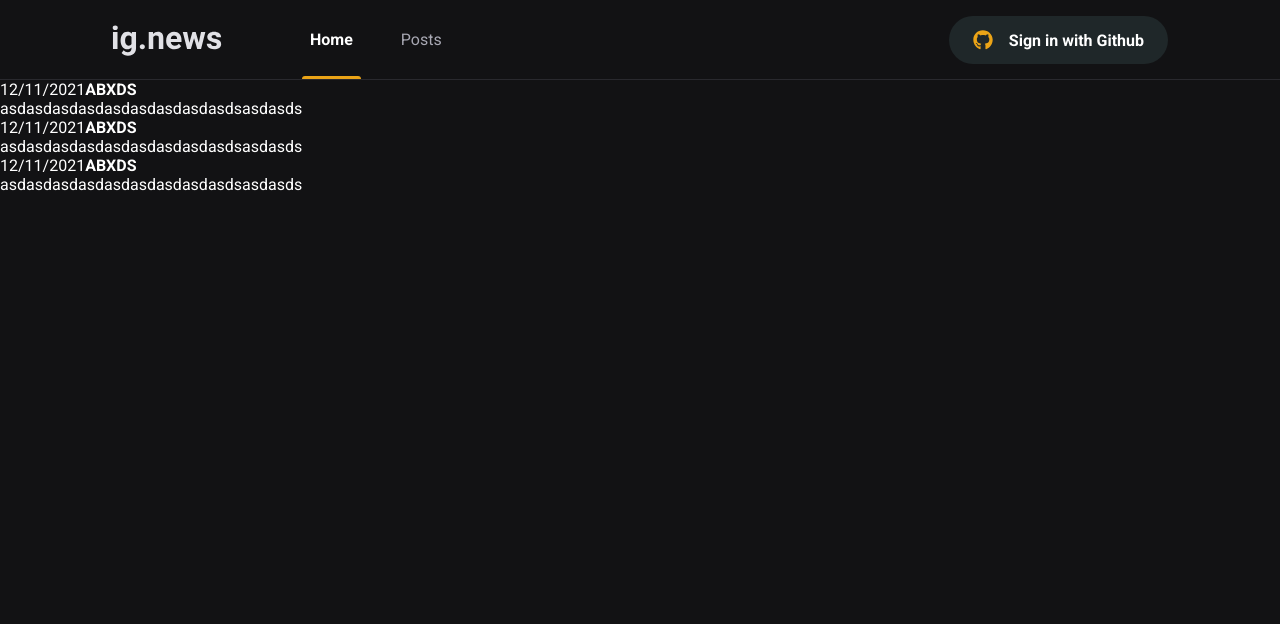
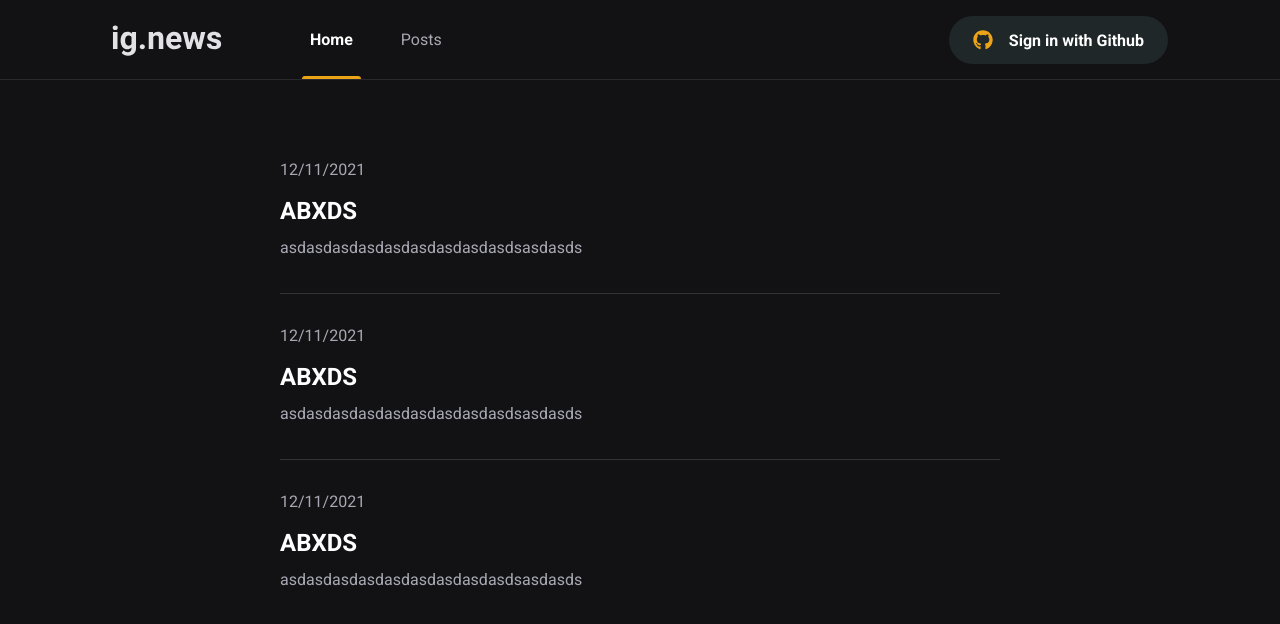
Before and after one commit to zemartins81/ignews, a Next.js app: page /posts in a window 1280 px wide. Shown: the top 624 px of the page. Built offline with nearby package versions, Linux system fonts and the light colour scheme; no server answers.

Commit message:
chore: add prismic.ts

```diff
--- a/package.json
+++ b/package.json
@@ -10,6 +10,7 @@
   },
   "dependencies": {
     "@next-auth/fauna-adapter": "^0.2.4",
+    "@prismicio/client": "^5.1.0",
     "@stripe/stripe-js": "^1.21.1",
     "@types/next-auth": "^3.15.0",
     "axios": "^0.24.0",
--- a/src/pages/posts/index.tsx
+++ b/src/pages/posts/index.tsx
@@ -1,5 +1,5 @@
 import Head from 'next/head'
-import styles from './styles.module.css'
+import styles from './styles.module.scss'
 
 export default function Posts() {
     return (
@@ -10,17 +10,17 @@
 
             <main className={styles.container}>
                 <div className={styles.posts}>
-                    <a>
+                    <a href="#">
                         <time>12/11/2021</time>
                         <strong>ABXDS</strong>
                         <p>asdasdasdasdasdasdasdasdasdsasdasds</p>
                     </a>
-                    <a>
+                    <a href="#">
                         <time>12/11/2021</time>
                         <strong>ABXDS</strong>
                         <p>asdasdasdasdasdasdasdasdasdsasdasds</p>
                     </a>
-                    <a>
+                    <a href="#">
                         <time>12/11/2021</time>
                         <strong>ABXDS</strong>
                         <p>asdasdasdasdasdasdasdasdasdsasdasds</p>
--- /dev/null
+++ b/src/pages/posts/styles.module.scss
@@ -0,0 +1,47 @@
+.container {
+  max-width: 1120px;
+  margin: 0 auto;
+  padding: 0 2rem;
+}
+
+.posts {
+  max-width: 720px;
+  margin: 5rem auto 0;
+
+  a {
+    display: block;
+
+    & + a {
+      margin-top: 2rem;
+      padding-top: 2rem;
+      border-top: 1px solid var(--gray-700);
+    }
+
+    time {
+      font-size: 1rem;
+      display: flex;
+      align-items: center;
+      color: var(--gray-300);
+    }
+
+    strong {
+      display: block;
+      font-size: 1.5rem;
+      margin-top: 1rem;
+      line-height: 2rem;
+      transition: color 0.2s;
+    }
+
+    &:hover strong {
+      color: var(--yellow-500);
+    }
+
+    p {
+      color: var(--gray-300);
+      margin-top: 0.5rem;
+      line-height: 1.625rem;
+    }
+
+
+  }
+}
--- a/src/styles/global.scss
+++ b/src/styles/global.scss
@@ -8,6 +8,7 @@
   --white: #fff;
   --gray-100: #e1e1e6;
   --gray-300: #a8a8b3;
+  --gray-700: #323238;
   --gray-800: #29292e;
   --gray-850: #1f2729;
   --gray-900: #121214;
@@ -33,7 +34,11 @@
   color: var(--white);
 }
 
-body, input, textarea, select, button {
+body,
+input,
+textarea,
+select,
+button {
   font: 400 1rem "Roboto", sans-serif;
 }
 
```
Also changed, not shown: src/services/prismic.ts (added, +12 -0 lines), src/pages/posts/styles.module.css (deleted), 1 other file (tests, documents, lock files or other folders). Lines whose indentation alone changed are shown as unchanged.
